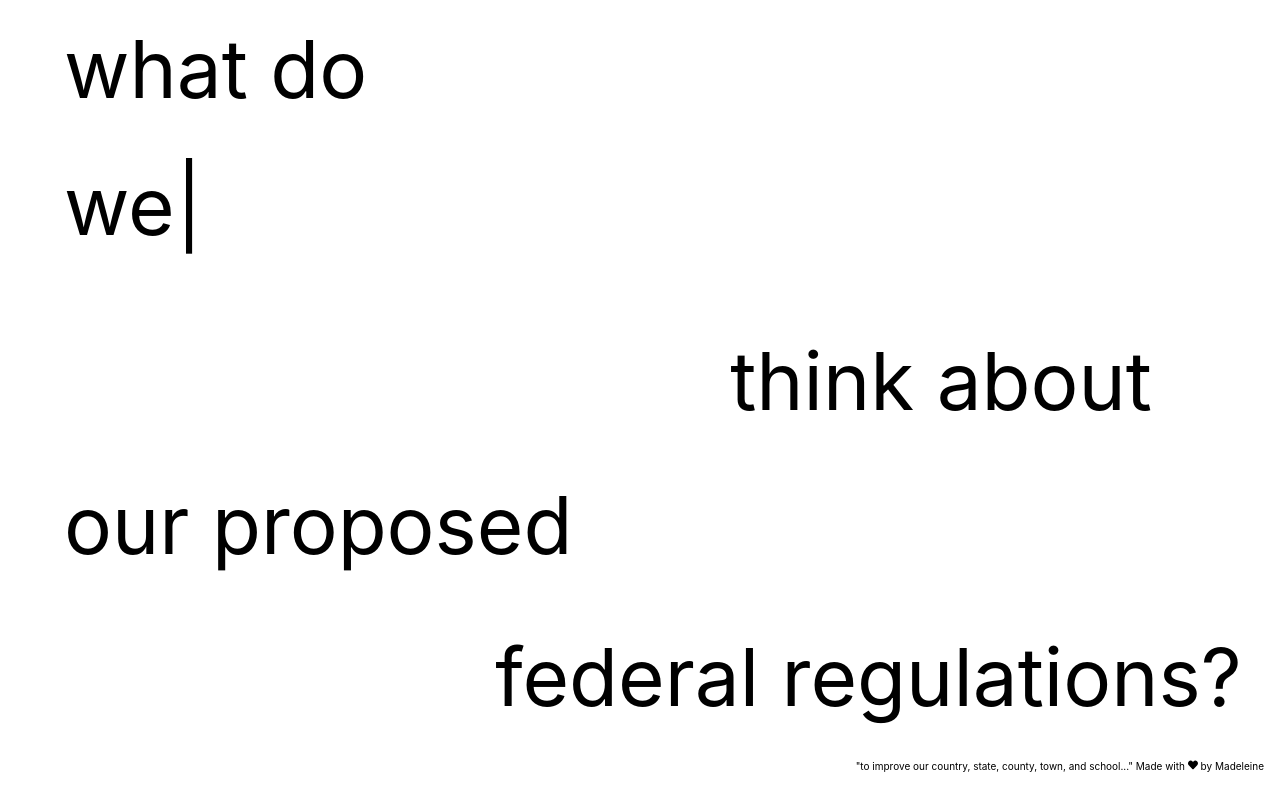
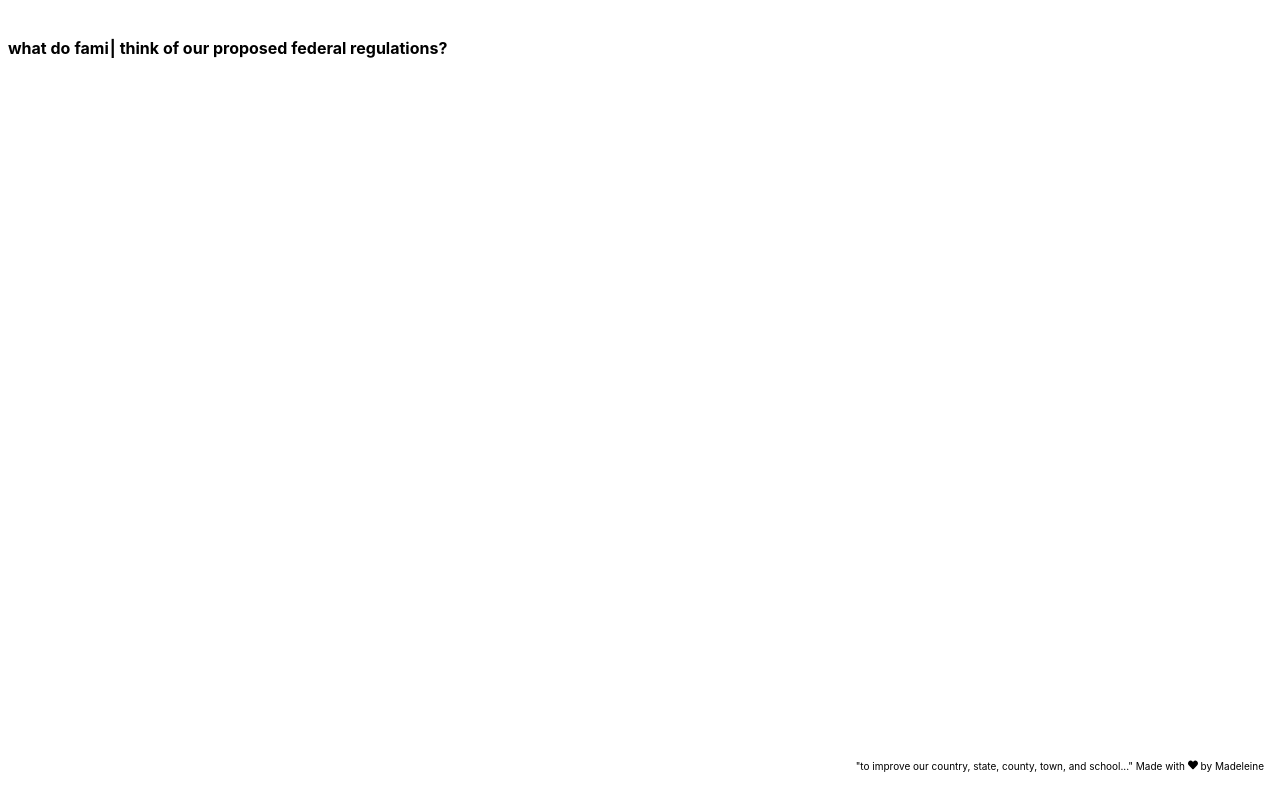
Before and after one commit to iamalivetoday/fed_reg_viz, a React (Create React App) app in the folder regulations-frontend/: page / in a window 1280 px wide. Shown: the top 800 px of the page. Built offline with nearby package versions, Linux system fonts and the light colour scheme.

Commit message:
home page redesign

```diff
--- a/regulations-frontend/src/pages/AboutPage.js
+++ b/regulations-frontend/src/pages/AboutPage.js
@@ -87,12 +87,12 @@ const AboutPage = () => {
 
   return (
     <AboutPageContainer>
-      <AboutTitle>About</AboutTitle>
+      <AboutTitle>about</AboutTitle>
       <ContentContainer>
         <AboutBody>
           {activeTab === 'simple' && (
             <p>
-              <HighlightText tooltip="Laws created by agencies without Congress approval.">Regulations</HighlightText> are like laws but don't need to be passed by Congress. They're issued by agencies. Agencies propose regulations and ask the public for their opinions. Based on feedback, they decide whether to proceed, modify, or withdraw the regulation.
+              <HighlightText tooltip="Laws created by agencies without Congress approval.">Regulations</HighlightText> are issued by agencies. Agencies propose regulations and ask the public for their opinions. Based on feedback, they decide whether to proceed, modify, or withdraw the regulation.
             </p>
           )}
           {activeTab === 'advanced' && (
--- a/regulations-frontend/src/pages/HomePage.js
+++ b/regulations-frontend/src/pages/HomePage.js
@@ -1,93 +1,34 @@
-import React, { useState } from 'react';
+import React from 'react';
 import styled from 'styled-components';
 import Typewriter from 'typewriter-effect';
-import { useNavigate } from 'react-router-dom';
-import { GoArrowRight } from 'react-icons/go';
 
 const HomePageContainer = styled.div`
-  display: grid;
+  display: flex;
+  align-items: center;
+  justify-content: left;
   height: 95vh;
   width: 100%;
   position: relative;
 `;
 
-const StyledContent = styled.div`
+const HorizontalText = styled.div`
+  font-size: 1rem;
+  font-weight: bold;
+  text-align: left;
+  padding-left: 8px;
+  color: black;
   position: absolute;
-  top: 0%;
-  left: 5%;
-  display: flex;
-  flex-direction: column;
-  justify-content: center;
-  text-align: justify;
-  color: black;
+  display: flex; /* Ensures inline behavior */
+  top: 5%;
 `;
 
-const HoverableText = styled.div`
-  font-size: 10vh;
-  cursor: pointer;
-  position: relative;
-  display: inline-block;
-  margin: 20px 0;
-
-  &:hover .text-content {
-    visibility: hidden;
-  }
-
-  &:hover .arrow-icon {
-    visibility: visible;
-  }
-`;
-
-const TypewriterWrapper = styled.div`
-  display: inline;
-`;
-
-const ArrowIcon = styled(GoArrowRight)`
-  position: absolute;
-  font-size: inherit;
-  color: green;
-  visibility: hidden;
-`;
-
-const MiddleText = styled.div`
-  position: absolute;
-  top: 50%;
-  right: 10%;
-  transform: translateY(-50%);
-  text-align: right;
-`;
-
-const LowerLeftText = styled.div`
-  position: absolute;
-  top: 60%;
-  left: 5%;
-`;
-
-const LowerRightText = styled.div`
-  position: absolute;
-  top: 80%;
-  right: 3%;
-  text-align: right;
+const TypewriterWrapper = styled.span`
+  display: inline; /* Makes sure it stays inline */
+  margin-left: 4px; /* Adds space before the typewriter */
+  margin-right: 4px;
 `;
 
 const HomePage = () => {
-  const navigate = useNavigate();
-  const [hoveredText, setHoveredText] = useState(null);
-  const [hoveredPosition, setHoveredPosition] = useState({ x: 0, y: 0 });
-
-  const handleMouseEnter = (e, text) => {
-    setHoveredText(text);
-    setHoveredPosition({ x: 0, y: 0});
-  };
-
-  const handleMouseLeave = () => {
-    setHoveredText(null);
-  };
-
-  const handleNavigation = (path) => {
-    navigate(path);
-  };
-
   const typewriterStrings = [
     "we", "the people", "you", "ordinary people", "strangers", "Americans", "students",
     "our unions", "you", "families", "working people", "veterans", "your friends",
@@ -97,92 +38,22 @@ const HomePage = () => {
 
   return (
     <HomePageContainer>
-      <StyledContent>
-        <HoverableText
-          onClick={() => handleNavigation('/agencies')}
-          onMouseEnter={(e) => handleMouseEnter(e, 'what do')}
-          onMouseLeave={handleMouseLeave}
-        >
-          <span className="text-content">what do </span>
-          {hoveredText === 'what do' && (
-            <ArrowIcon
-              className="arrow-icon"
-              style={{ top: hoveredPosition.y, left: hoveredPosition.x }}
-            />
-          )}
-        </HoverableText>
-        <HoverableText
-          onMouseEnter={(e) => handleMouseEnter(e, 'typewriter')}
-          onMouseLeave={handleMouseLeave}
-        >
-          <span className="text-content">
+      <HorizontalText>
+        what do {'  '}
         <TypewriterWrapper>
           <Typewriter
             options={{
-                  showCursor: false,
               strings: shuffledStrings,
               autoStart: true,
               loop: true,
-                  pauseFor: 500,
-                  delay: 200,
-                  deleteSpeed: 100,
+              deleteSpeed: 300,
+              delay: 250,
+              pauseFor: 1000,
             }}
           />
-            </TypewriterWrapper>
-          </span>
-          {hoveredText === 'typewriter' && (
-            <ArrowIcon
-              className="arrow-icon"
-              style={{ top: hoveredPosition.y, left: hoveredPosition.x }}
-            />
-          )}
-        </HoverableText>
-      </StyledContent>
-      <MiddleText>
-        <HoverableText
-          onClick={() => handleNavigation('/agencies')}
-          onMouseEnter={(e) => handleMouseEnter(e, 'think about')}
-          onMouseLeave={handleMouseLeave}
-        >
-          <span className="text-content">think about</span>
-          {hoveredText === 'think about' && (
-            <ArrowIcon
-              className="arrow-icon"
-              style={{ top: hoveredPosition.y, left: hoveredPosition.x }}
-            />
-          )}
-        </HoverableText>
-      </MiddleText>
-      <LowerLeftText>
-        <HoverableText
-          onClick={() => handleNavigation('/agencies')}
-          onMouseEnter={(e) => handleMouseEnter(e, 'our proposed')}
-          onMouseLeave={handleMouseLeave}
-        >
-          <span className="text-content">our proposed</span>
-          {hoveredText === 'our proposed' && (
-            <ArrowIcon
-              className="arrow-icon"
-              style={{ top: hoveredPosition.y, left: hoveredPosition.x }}
-            />
-          )}
-        </HoverableText>
-      </LowerLeftText>
-      <LowerRightText>
-        <HoverableText
-          onClick={() => handleNavigation('/agencies')}
-          onMouseEnter={(e) => handleMouseEnter(e, 'federal regulations')}
-          onMouseLeave={handleMouseLeave}
-        >
-          <span className="text-content">federal regulations?</span>
-          {hoveredText === 'federal regulations' && (
-            <ArrowIcon
-              className="arrow-icon"
-              style={{ top: hoveredPosition.y, left: hoveredPosition.x }}
-            />
-          )}
-        </HoverableText>
-      </LowerRightText>
+        </TypewriterWrapper>{' '}
+        think of our proposed federal regulations?
+      </HorizontalText>
     </HomePageContainer>
   );
 };
```
Lines whose indentation alone changed are shown as unchanged.
